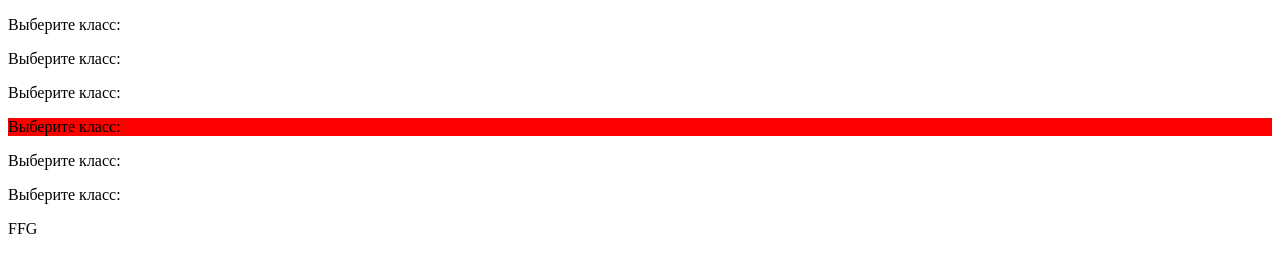
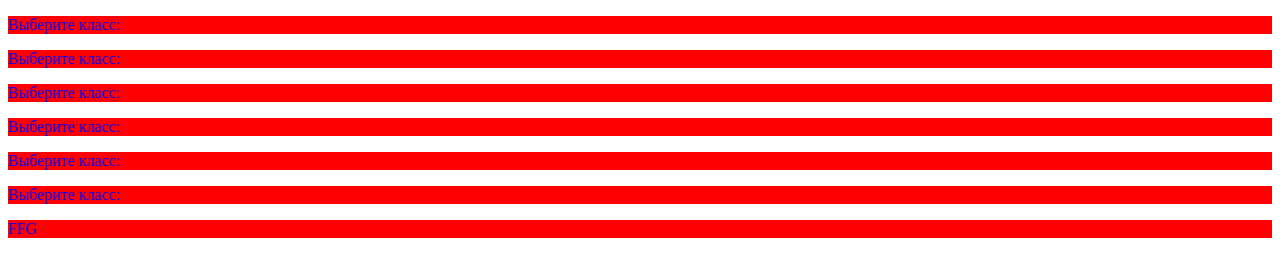
Before and after one commit to Feliks-nemo/test.github.io, a plain HTML site: page index.html in a window 1280 px wide. Drawn offline with Linux system fonts and the light colour scheme.

Commit message:
Update testing.css

```diff
--- a/testing.css
+++ b/testing.css
@@ -1,3 +1,4 @@
-#ded {
+P {
   background: red;
+  color: blue;
 }
```
